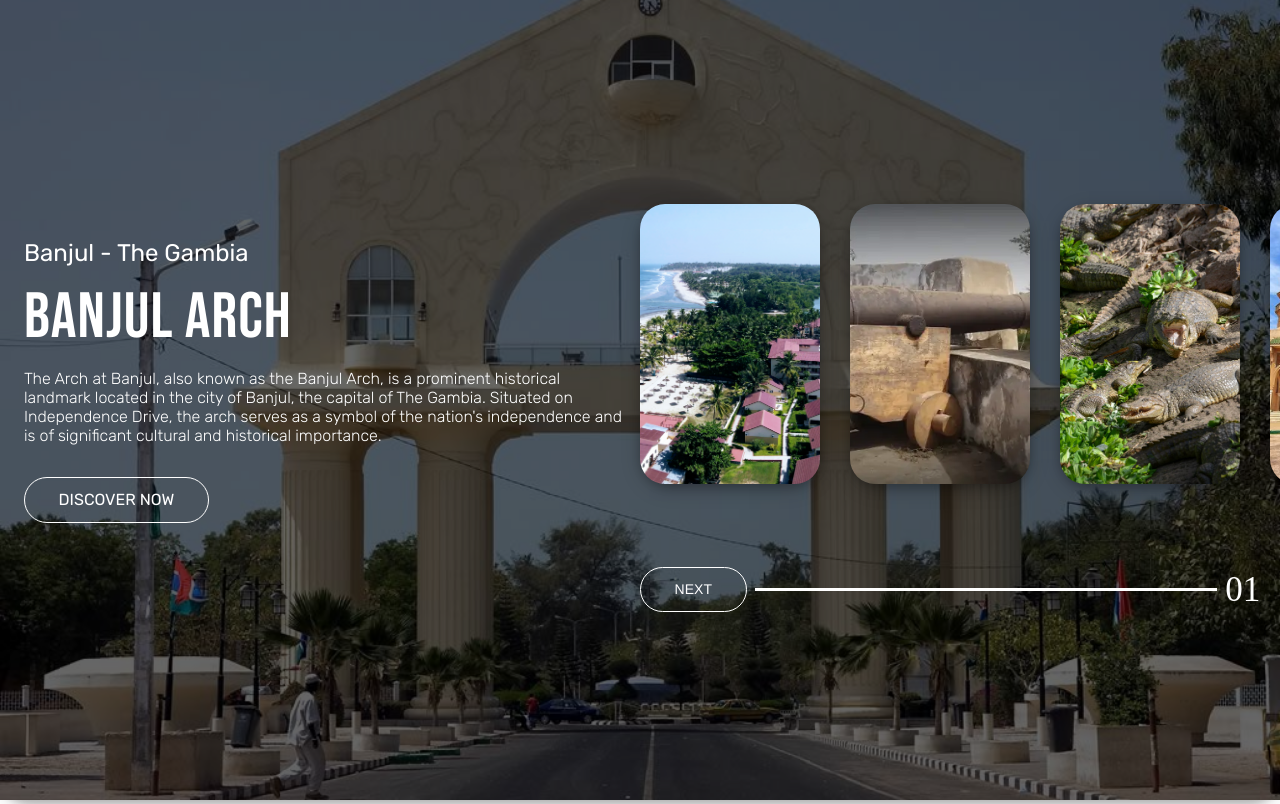
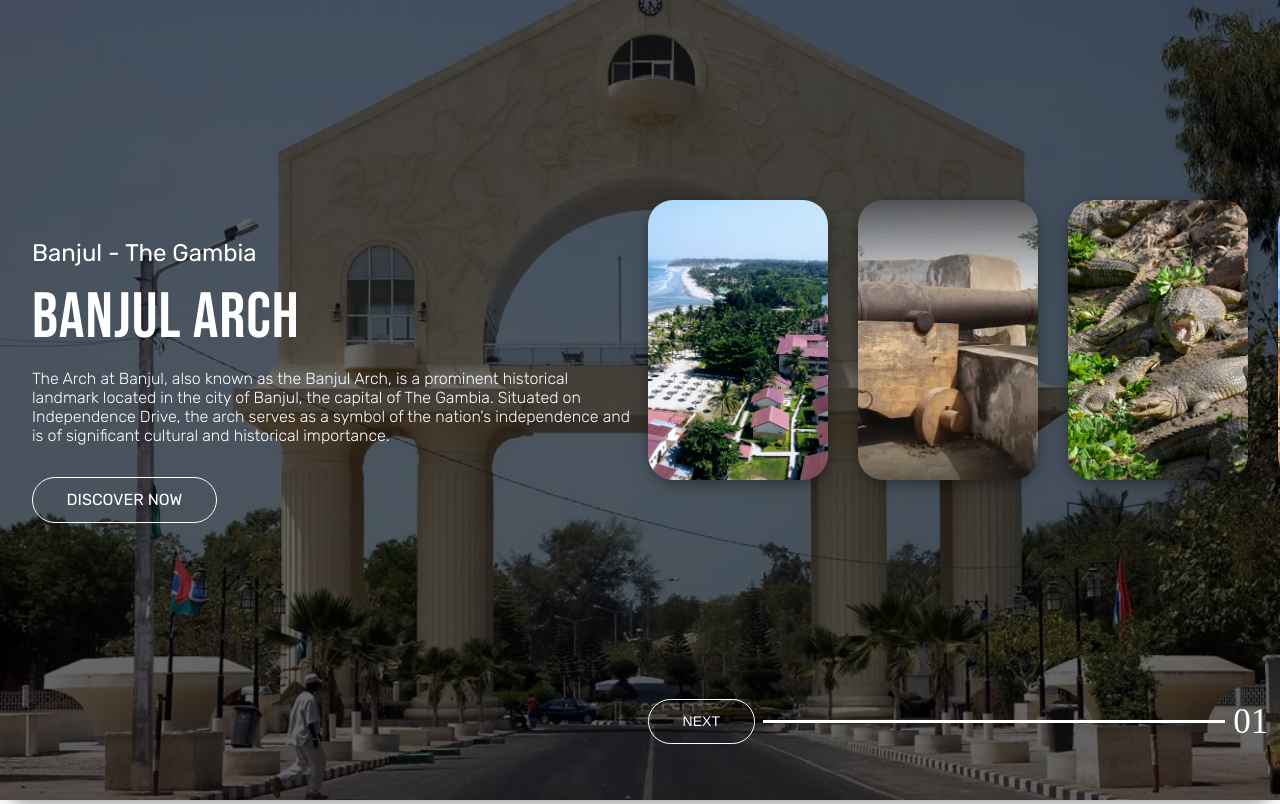
Before and after one commit to dirudeen/Gambia-landing-page, a plain HTML site: page index.html in a window 1280 px wide. Shown: the top 804 px of the page. Drawn offline with Linux system fonts and the light colour scheme.

Commit message:
update code

```diff
--- a/index.html
+++ b/index.html
@@ -3,7 +3,7 @@
   <head>
     <meta charset="UTF-8" />
     <link rel="icon" type="image/svg+xml" href="./images/gm.svg" />
-    <meta name="viewport" content="width=device-width, initial-scale=1.0" />
+    <meta name="viewport" content="width=device-width, minimum-scale=1.0" />
     <title>Welcome to The Gambia</title>
     <!-- Stylesheet -->
     <link rel="stylesheet" href="style.css" />
--- a/style.css
+++ b/style.css
@@ -6,6 +6,11 @@ html {
 *::after,
 *::before {
     box-sizing: inherit;
+}
+
+html,
+body {
+    overflow: hidden;
 }
 
 h1,
@@ -18,7 +23,7 @@ body {
     min-width: 100vw;
     height: 100vh;
     margin: 0;
-    overflow: hidden;
+
 }
 
 .main-container {
@@ -27,8 +32,9 @@ body {
     height: 100%;
     display: grid;
     background-color: gray;
-    padding: 0.5rem;
+    padding-left: 1rem;
     overflow: hidden;
+
 }
 
 .main-container .text-container {
@@ -184,9 +190,18 @@ span .discover-now {
     display: grid;
     grid-template-areas: 'first';
     z-index: 20;
-    margin-left: 30%;
-    margin-bottom: 2em;
+    margin-left: 50%;
+    margin-bottom: 8em;
 }
+.slides-container,
+.navigation {
+        margin-bottom: 3.5rem;
+}
+
+.navigation {
+    margin-top: 3.5rem;
+}
+
 
 .slides-container .slides {
     position: absolute;
@@ -297,8 +312,9 @@ span .discover-now {
     }
 
     .navigation {
-        place-self: inherit;
-        margin-top: 60%;
+        place-self: end;
+        position: relative;
+        width: 100%;
     }
 
 
```
